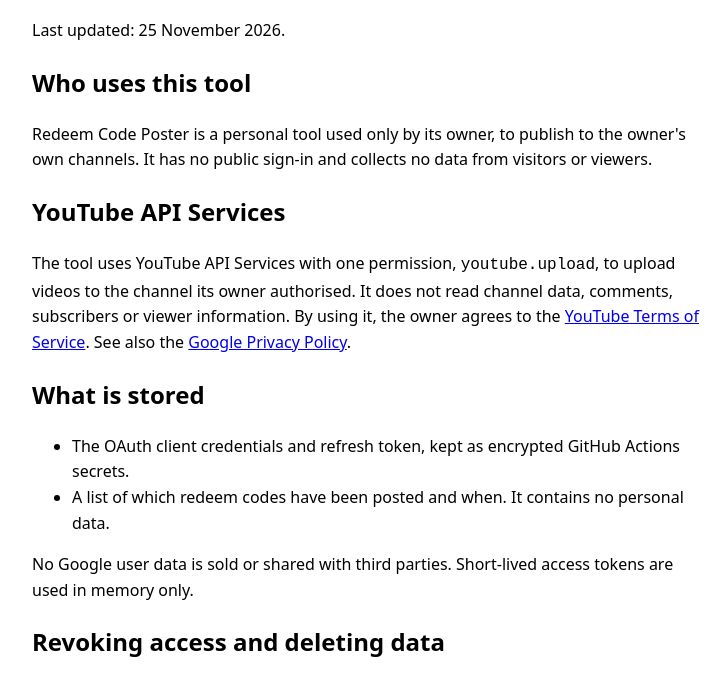
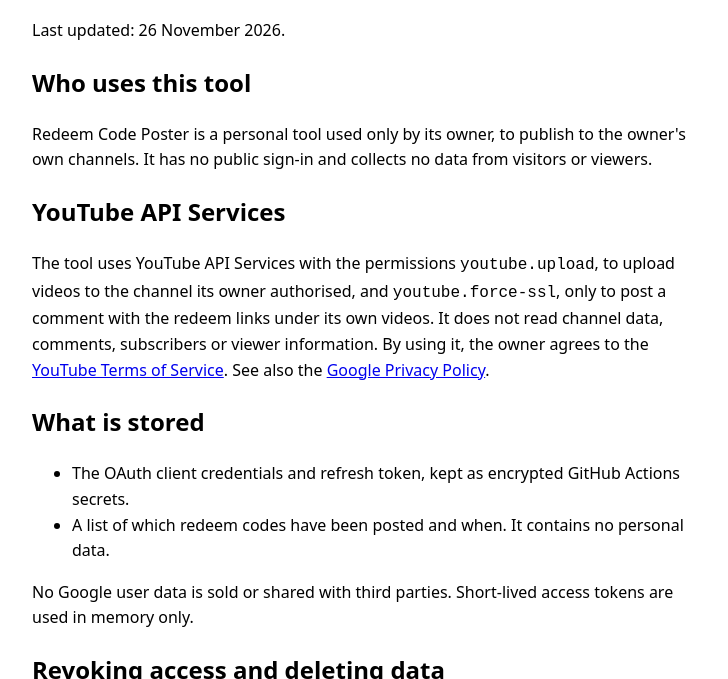
Before and after one commit to shadowhunter67/redeem-code-poster-site, a plain HTML site: page privacy.html in a window 1280 px wide. Shown: the part 108-787 px from the top of the page, without its empty margins (272-1000 px from the left). Drawn offline with Linux system fonts and the light colour scheme.

Commit message:
Privacy: mention the youtube.force-ssl permission used to comment the redeem link

```diff
--- a/privacy.html
+++ b/privacy.html
@@ -8,15 +8,16 @@
 </head>
 <body>
 <h1>Privacy Policy</h1>
-<p>Last updated: 25 November 2026.</p>
+<p>Last updated: 26 November 2026.</p>
 
 <h2>Who uses this tool</h2>
 <p>Redeem Code Poster is a personal tool used only by its owner, to publish to the owner's own channels.
 It has no public sign-in and collects no data from visitors or viewers.</p>
 
 <h2>YouTube API Services</h2>
-<p>The tool uses YouTube API Services with one permission, <code>youtube.upload</code>, to upload videos to the channel
-its owner authorised. It does not read channel data, comments, subscribers or viewer information.
+<p>The tool uses YouTube API Services with the permissions <code>youtube.upload</code>, to upload videos to the channel
+its owner authorised, and <code>youtube.force-ssl</code>, only to post a comment with the redeem links under its own
+videos. It does not read channel data, comments, subscribers or viewer information.
 By using it, the owner agrees to the <a href="https://www.youtube.com/t/terms">YouTube Terms of Service</a>.
 See also the <a href="https://policies.google.com/privacy">Google Privacy Policy</a>.</p>
 
```
